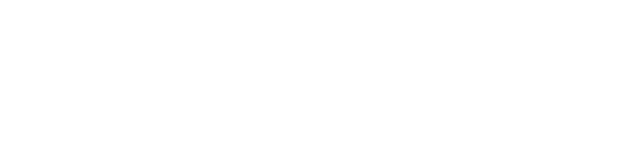
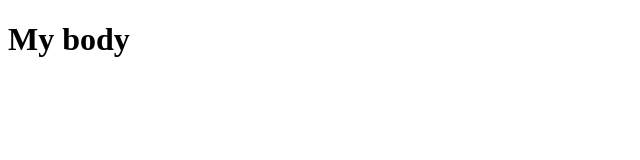
Before and after one commit to mansimaurya19/git-test, a website: page index.html in a window 1280 px wide. Shown: the whole page, without its empty margins (0-640 px from the left). Drawn offline with Linux system fonts and the light colour scheme.

```diff
--- a/index.html
+++ b/index.html
@@ -5,6 +5,7 @@
     <meta name="viewport" content="width=device-width, initial-scale=1.0">
     <title>Document</title>
 </head>
+<h1>My body</h1>
 <body>
 
 </body>
```
Also changed, not shown: package.json (added, +24 -0 lines), 2 other files.
